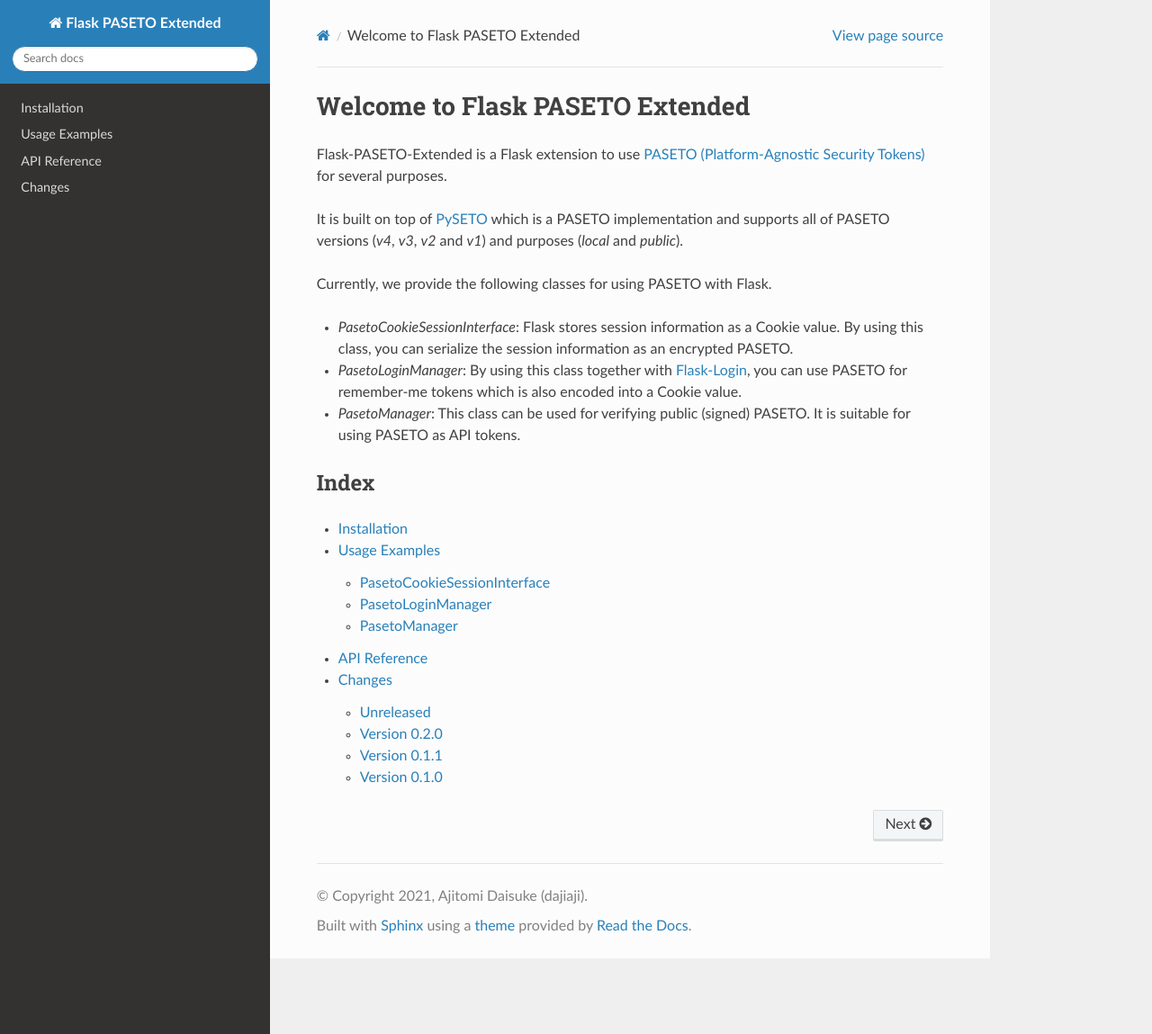
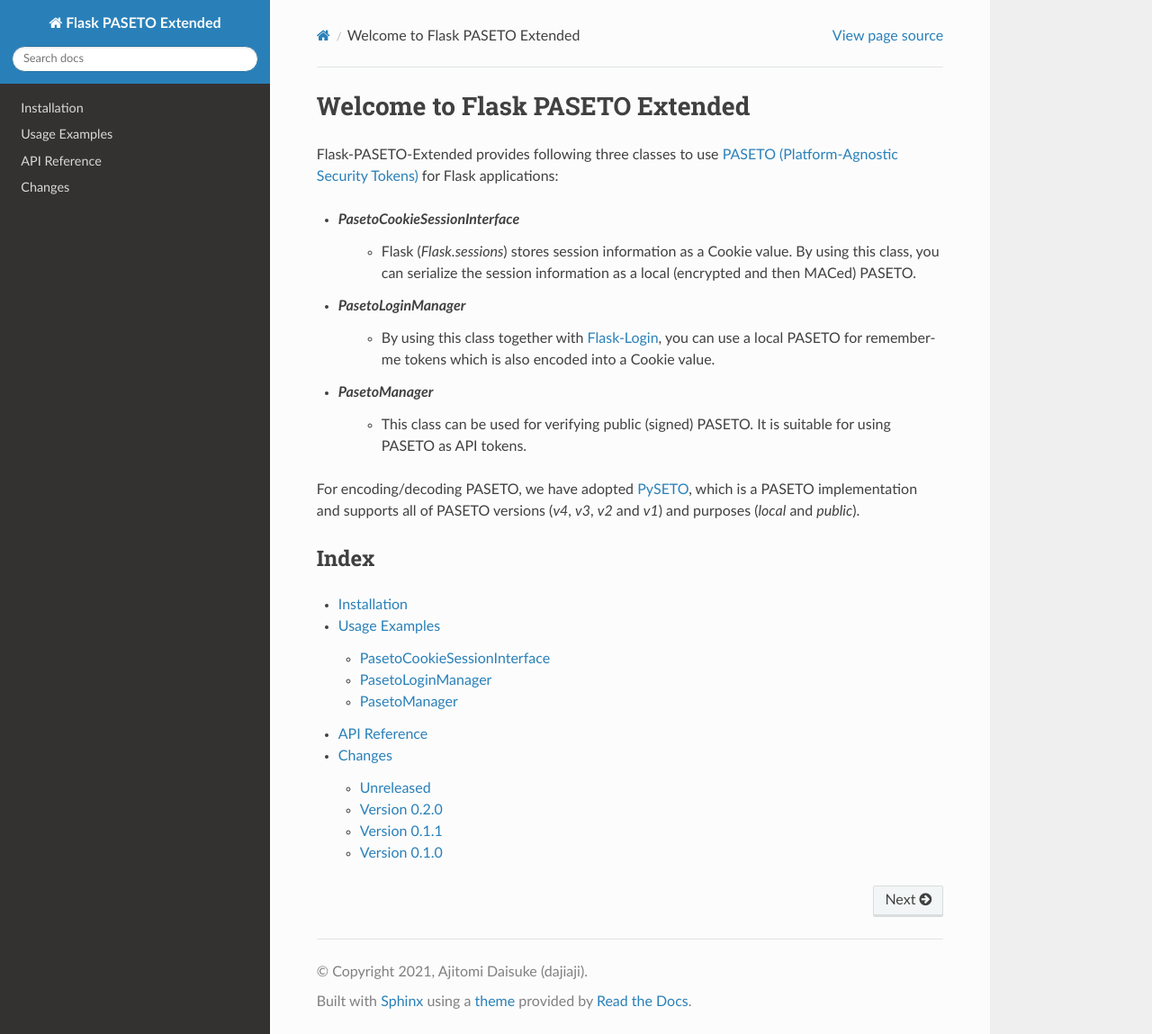
Before and after one commit to dajiaji/flask-paseto-extended, a Sphinx documentation site: the page built from docs/index.rst, in a window 1280 px wide and 1149 px high. Shown: the whole window at 90% size. Built offline with Sphinx 7.4.7 and the Read the Docs theme 2.0.0, drawn with Linux system fonts in a browser that asks for light colours.

Commit message:
Refine abstract.

```diff
--- a/docs/index.rst
+++ b/docs/index.rst
@@ -1,19 +1,17 @@
 Welcome to Flask PASETO Extended
 ================================
 
-Flask-PASETO-Extended is a Flask extension to use `PASETO (Platform-Agnostic Security Tokens)`_ for several purposes.
+Flask-PASETO-Extended provides following three classes to use `PASETO (Platform-Agnostic Security Tokens)`_ for Flask applications:
 
-It is built on top of `PySETO`_ which is a PASETO implementation
+- `PasetoCookieSessionInterface`
+    - Flask (`Flask.sessions`) stores session information as a Cookie value. By using this class, you can serialize the session information as a local (encrypted and then MACed) PASETO.
+- `PasetoLoginManager`
+    - By using this class together with `Flask-Login`_, you can use a local PASETO for remember-me tokens which is also encoded into a Cookie value.
+- `PasetoManager`
+    - This class can be used for verifying public (signed) PASETO. It is suitable for using PASETO as API tokens.
+
+For encoding/decoding PASETO, we have adopted `PySETO`_, which is a PASETO implementation
 and supports all of PASETO versions (`v4`, `v3`, `v2` and `v1`) and purposes (`local` and `public`).
-
-Currently, we provide the following classes for using PASETO with Flask.
-
-- `PasetoCookieSessionInterface`: Flask stores session information as a Cookie value.
-  By using this class, you can serialize the session information as an encrypted PASETO.
-- `PasetoLoginManager`: By using this class together with `Flask-Login`_,
-  you can use PASETO for remember-me tokens which is also encoded into a Cookie value.
-- `PasetoManager`: This class can be used for verifying public (signed) PASETO.
-  It is suitable for using PASETO as API tokens.
 
 Index
 -----
```
Also changed, not shown: README.md (+8 -10 lines).
